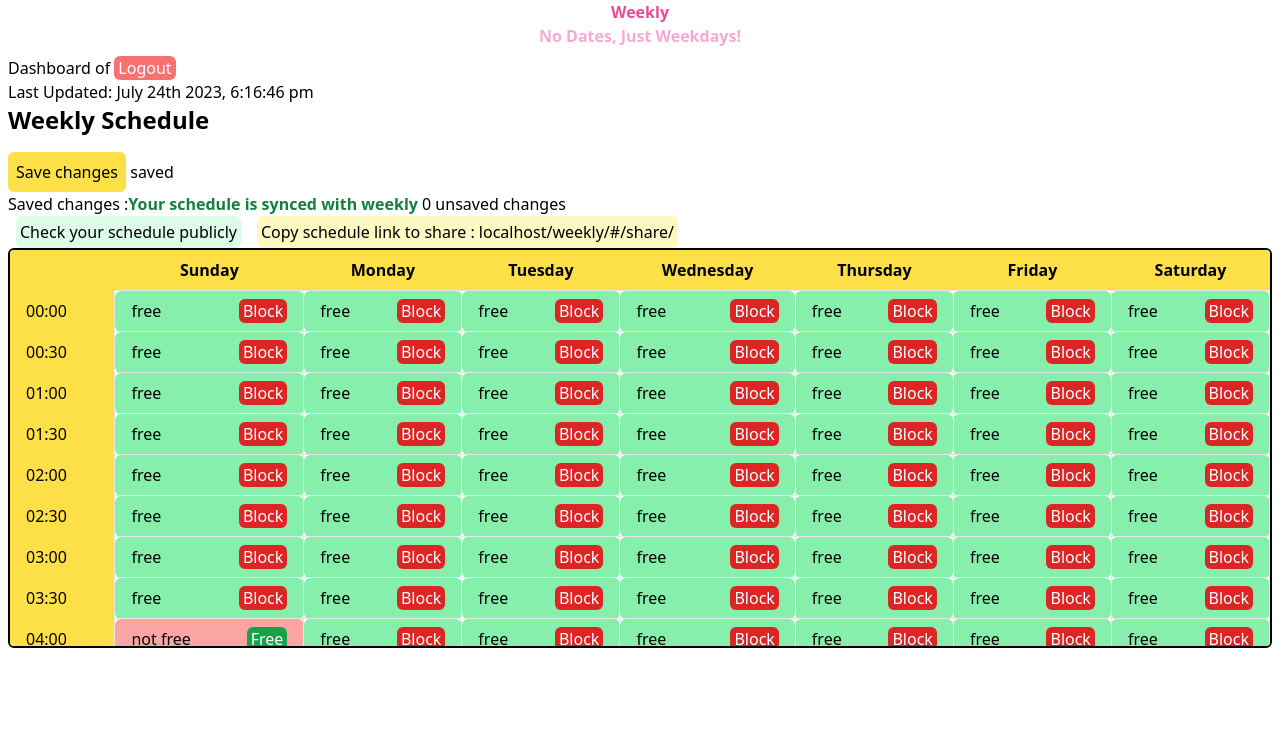
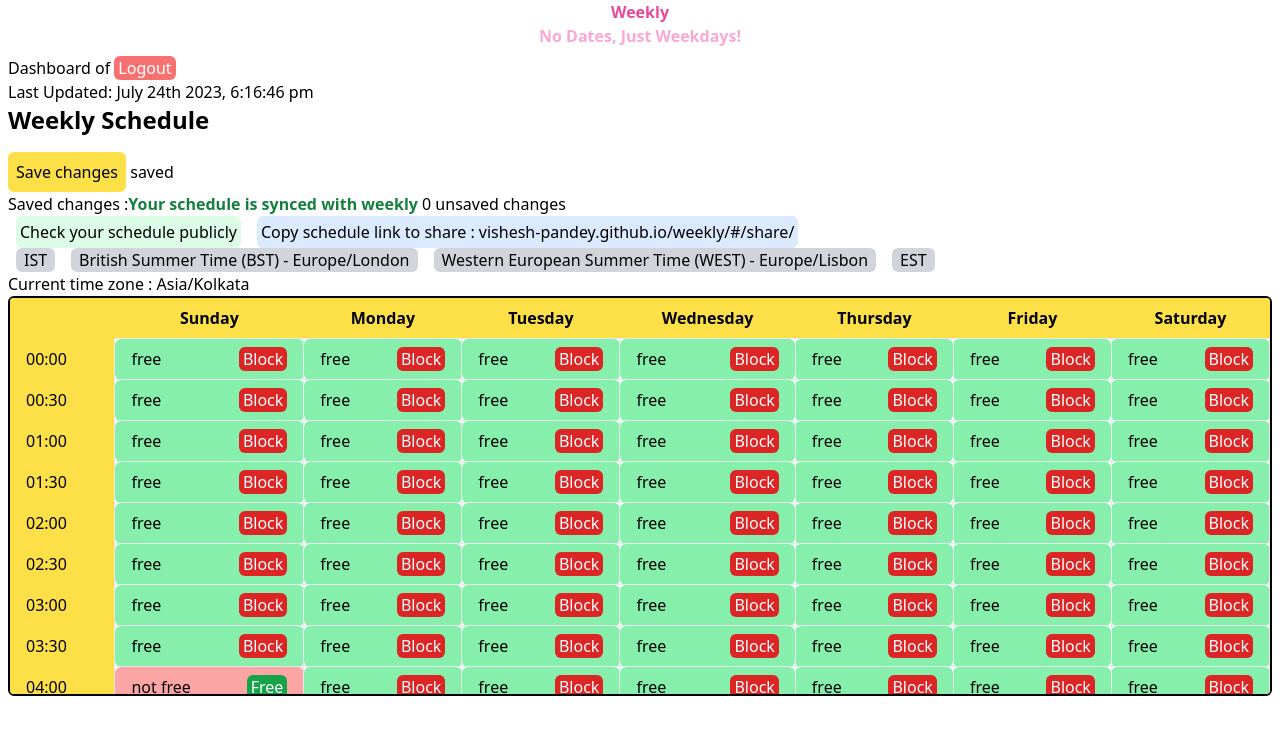
Before and after one commit to py-mp3/weekly, a React (Create React App) app: page /dashboard in a window 1280 px wide. Shown: the top 734 px of the page. Built offline with nearby package versions, Linux system fonts and the light colour scheme; no server answers; the HTML template or start-up script is replaced by a standard one.

Commit message:
feat: signup with google

```diff
--- a/src/components/Login.js
+++ b/src/components/Login.js
@@ -24,7 +24,7 @@
   };
 
   return (
-    <div>
+    <div className="w-6/12 text-center m-auto">
       <h1 class="text-center">Login to Weekly</h1>
       <form onSubmit={handleSubmit}>
         <div class="my-2">
@@ -56,7 +56,7 @@
           to="/"
           className="bg-green-500 text-white rounded-md shadow-sm w-full my-2"
         >
-          Don't have account? Click here to Signup
+          Don't have account? Click here to Signup or to Continue with google
         </Link>
       </form>
     </div>
--- a/src/components/Signup.js
+++ b/src/components/Signup.js
@@ -1,7 +1,11 @@
 import React, { useState } from "react";
 import { Link, useNavigate } from "react-router-dom";
 
-import { createUserWithEmailAndPassword } from "firebase/auth";
+import {
+  createUserWithEmailAndPassword,
+  signInWithPopup,
+  GoogleAuthProvider,
+} from "firebase/auth";
 import { auth } from "../firebase";
 
 const Signup = () => {
@@ -9,7 +13,22 @@
   const [password, setPassword] = useState("");
   const [error, setError] = useState(null);
 
+  const provider = new GoogleAuthProvider();
+
   const navigate = useNavigate();
+
+  const googleSignup = () => {
+    // signInWithRedirect(auth, provider);
+    signInWithPopup(auth, provider)
+      .then((result) => {
+        console.log(result.user);
+        navigate("/dashboard");
+      })
+      .catch((error) => {
+        console.log("Error is : ");
+        console.log(error);
+      });
+  };
 
   const handleSubmit = (e) => {
     e.preventDefault();
@@ -25,7 +44,7 @@
   };
 
   return (
-    <div>
+    <div className="w-6/12 text-center m-auto">
       <h1 class="text-center">Sign Up to Weekly</h1>
       <form onSubmit={handleSubmit}>
         <div class="my-2">
@@ -53,6 +72,7 @@
         >
           Sign Up
         </button>
+
         <Link
           to="/login"
           className="bg-green-500 text-white rounded-md shadow-sm w-full my-2"
@@ -60,6 +80,12 @@
           Already have account? Click here to Login
         </Link>
       </form>
+      <button
+        onClick={googleSignup}
+        className="bg-blue-500 text-white rounded-md shadow-sm w-full my-2"
+      >
+        Continue with google
+      </button>
     </div>
   );
 };
--- a/src/features/schedule/Schedule.js
+++ b/src/features/schedule/Schedule.js
@@ -1,6 +1,7 @@
 import React, { useEffect, useState } from "react";
 import data from "./data.json";
 import moment from "moment-timezone";
+import convertScheduleToTimeZone from "./convertTimeZone";
 
 import { db, auth } from "../../firebase";
 import { doc, setDoc, getDoc } from "firebase/firestore";
@@ -15,6 +16,7 @@
   const [savedChanges, setSavedChanges] = useState(true);
   const [status, setStatus] = useState("saved");
   const [email, setEmail] = useState("loading...");
+  const [currentTimeZone, setCurrentTimeZone] = useState("Asia/Kolkata");
 
   const days = Object.keys(data.schedule);
   const timings = data.schedule[days[0]].map((slot) => slot.timeUTC);
@@ -45,12 +47,17 @@
 
   const copyScheduleLink = async () => {
     navigator.clipboard.writeText(
-      `${window.location.hostname}/weekly/#/share/${email.slice(
+      `https://vishesh-pandey.github.io/weekly/#/share/${email.slice(
         0,
         email.length - 10
       )}`
     );
     toast("Link Copied !");
+  };
+
+  const changeTimeZone = (to) => {
+    setSchedule(convertScheduleToTimeZone(schedule, currentTimeZone, to));
+    setCurrentTimeZone(to);
   };
 
   useEffect(() => {
@@ -109,7 +116,7 @@
       <a
         target="_blank"
         rel="noreferrer"
-        href={`https://${window.location.hostname}/weekly/#/share/${email.slice(
+        href={`https://vishesh-pandey.github.io/weekly/#/share/${email.slice(
           0,
           email.length - 10
         )}`}
@@ -120,12 +127,48 @@
       </a>
       <button
         onClick={copyScheduleLink}
-        className="bg-yellow-100 hover:bg-yellow-300 p-1 rounded-md mx-2"
+        className="bg-blue-100 hover:bg-blue-300 p-1 rounded-md mx-2"
       >
-        Copy schedule link to share : {window.location.hostname}
-        /weekly/#/share/
+        Copy schedule link to share : vishesh-pandey.github.io/weekly/#/share/
         {email.slice(0, email.length - 10)}
       </button>
+      <div>
+        <button
+          onClick={() => {
+            changeTimeZone("Asia/Kolkata");
+          }}
+          className="bg-gray-300 px-2 mx-2 rounded-md"
+        >
+          IST
+        </button>
+        <button
+          onClick={() => {
+            changeTimeZone("Europe/London");
+          }}
+          className="bg-gray-300 px-2 mx-2 rounded-md"
+        >
+          British Summer Time (BST) - Europe/London
+        </button>
+        <button
+          onClick={() => {
+            changeTimeZone("Europe/Lisbon");
+          }}
+          className="bg-gray-300 px-2 mx-2 rounded-md"
+        >
+          Western European Summer Time (WEST) - Europe/Lisbon
+        </button>
+        <button
+          onClick={() => {
+            changeTimeZone("EST");
+          }}
+          className="bg-gray-300 px-2 mx-2 rounded-md"
+        >
+          EST
+        </button>
+      </div>
+      <div>
+        <h3>Current time zone : {currentTimeZone}</h3>
+      </div>
       <div
         style={{ height: "50vh" }}
         className="text-clip border-2 border-black overflow-auto rounded-md"
--- /dev/null
+++ b/src/features/schedule/convertTimeZone.js
@@ -0,0 +1,25 @@
+import moment from "moment-timezone";
+
+const convertScheduleToTimeZone = (
+  schedule,
+  sourceTimeZone,
+  targetTimeZone
+) => {
+  const convertedSchedule = {};
+
+  Object.keys(schedule).forEach((day) => {
+    convertedSchedule[day] = schedule[day].map((timeSlot) => {
+      const sourceTime = moment.tz(timeSlot.timeUTC, "HH:mm", sourceTimeZone);
+      const convertedTime = sourceTime.clone().tz(targetTimeZone);
+
+      return {
+        timeUTC: convertedTime.format("HH:mm"),
+        label: timeSlot.label,
+      };
+    });
+  });
+
+  return convertedSchedule;
+};
+
+export default convertScheduleToTimeZone;
```
